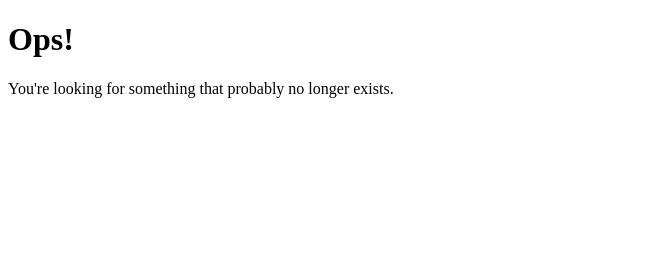
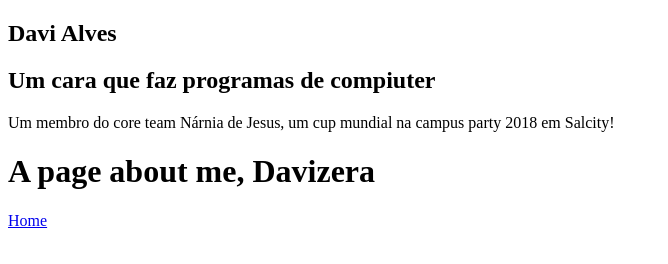
Before and after one commit to Davizera/my-blog, a Gatsby site: page /About in a window 1280 px wide. Before the commit this address had no page. Shown: the whole page, without its empty margins (0-668 px from the left). Built offline with nearby package versions, Linux system fonts and the light colour scheme; Gatsby itself is replaced by a stand-in of ours.

Commit message:
Creating first component and learning how to import it to other pages, costumizing 404 page and cleaning more stuff

```diff
--- /dev/null
+++ b/src/components/Profile/index.js
@@ -0,0 +1,11 @@
+import React from 'react'
+
+const Profile = () => (
+    <div className="Profile-wrapper">
+        <h1>Davi Alves</h1>
+        <h2>Um cara que faz programas de compiuter</h2>
+        <p>Um membro do core team Nárnia de Jesus, um cup mundial na campus party 2018 em Salcity!</p>
+    </div>
+)
+
+export default Profile
--- a/src/components/layout.js
+++ b/src/components/layout.js
@@ -1,9 +1,15 @@
 import React from "react"
 import PropTypes from "prop-types"
+import Profile from "./Profile";
 
 const Layout = ({ children }) => {
   return (
-    <main>{children}</main>
+    <>
+      <aside>
+        <Profile />
+      </aside>
+      <main>{children}</main>
+    </>
   )
 }
 
--- a/src/pages/404.js
+++ b/src/pages/404.js
@@ -6,8 +6,8 @@ import SEO from "../components/seo"
 const NotFoundPage = () => (
   <Layout>
     <SEO title="404: Not found" />
-    <h1>Ops!</h1>
-    <p>You're looking for something that probably no longer exists.</p>
+    <h1>404</h1>
+    <p>Ops! You're looking for <s></s>omething that probably no longer exists.</p>
   </Layout>
 )
 
--- /dev/null
+++ b/src/pages/About.js
@@ -0,0 +1,14 @@
+import React from 'react';
+import { Link } from 'gatsby'
+import Layout from '../components/layout';
+import SEO from '../components/seo';
+
+const AboutPage = () => (
+    <Layout>
+        <SEO title="About" />
+        <h1>A page about me,  Davizera</h1>
+        <Link to="/">Home</Link>
+    </Layout>
+)
+
+export default AboutPage
--- a/src/pages/index.js
+++ b/src/pages/index.js
@@ -1,4 +1,5 @@
 import React from "react"
+import { Link } from 'gatsby'
 
 import Layout from "../components/layout"
 import SEO from "../components/seo"
@@ -7,6 +8,7 @@ const IndexPage = () => (
   <Layout>
     <SEO title="Home" />
     <h1>Davizera's blog</h1>
+    <Link to="/About">About</Link>
   </Layout>
 )
 
```
